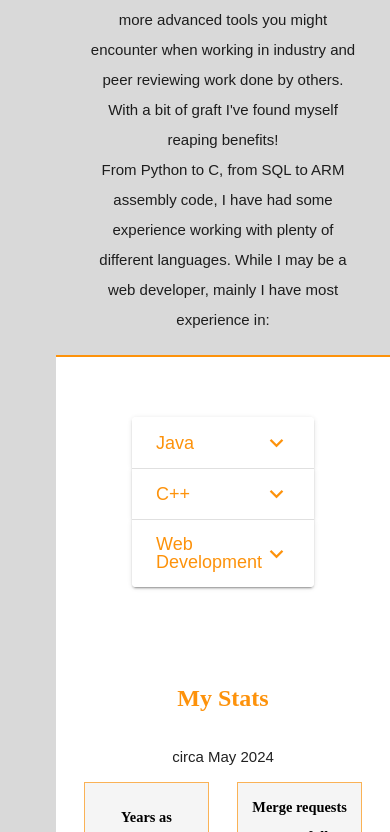
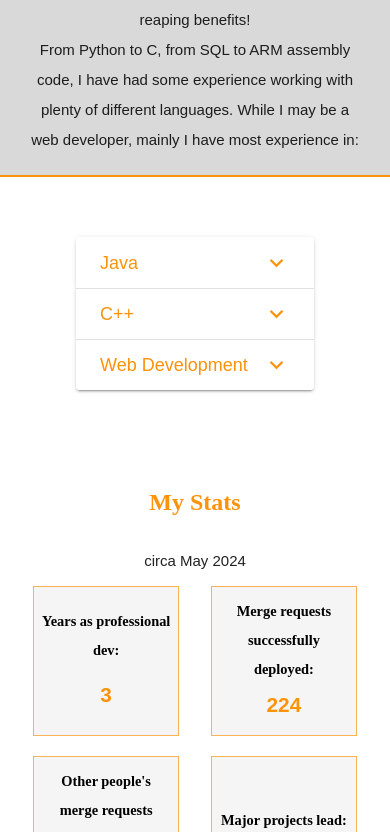
Before and after one commit to JamesBarnes48/PersonalSiteVue, a Vue app: page / in a window 390 px wide. Shown: the part 1317-2149 px from the top of the page. Built offline with nearby package versions, Linux system fonts and the light colour scheme.

Commit message:
remove page margin when navbar in mobile mode

```diff
--- a/src/assets/css/core-styles.css
+++ b/src/assets/css/core-styles.css
@@ -67,9 +67,10 @@
     font-weight: bold;
   }
 
-  @media (max-width: 1250px) {
+  @media (max-width: 1280px) {
     body {
         font-size: 1.7rem;
+        margin: 0;
       }
 
       p {
--- a/src/components/SkillsPanel.vue
+++ b/src/components/SkillsPanel.vue
@@ -37,7 +37,7 @@ export default {
     max-width: 40%;
 }
 
-@media (max-width: 1250px) {
+@media (max-width: 1280px) {
     .list_items {
         max-width: 65%;
     }
--- a/src/views/Home.vue
+++ b/src/views/Home.vue
@@ -114,7 +114,7 @@ export default {
     margin-right: auto;
   }
 
-  @media (max-width: 1250px){
+  @media (max-width: 1280px){
     .title-container{
       height: 200px;
     }
@@ -194,7 +194,7 @@ export default {
     font-size: 1.5rem;
   }
 
-  @media (max-width: 1250px){
+  @media (max-width: 1280px){
     .homepage-section {
       margin: 2% 3% 0 3%;
     }
```
